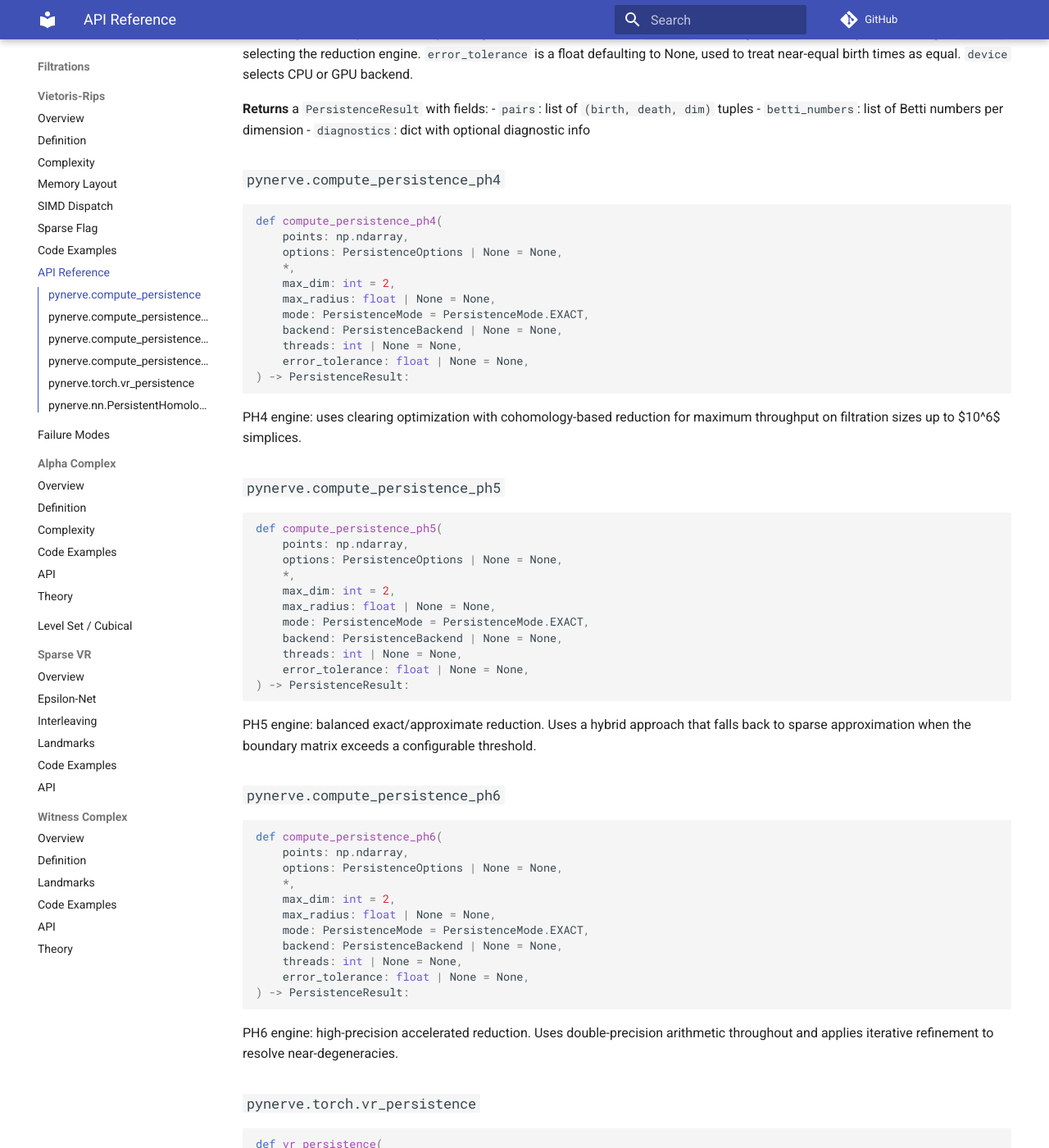
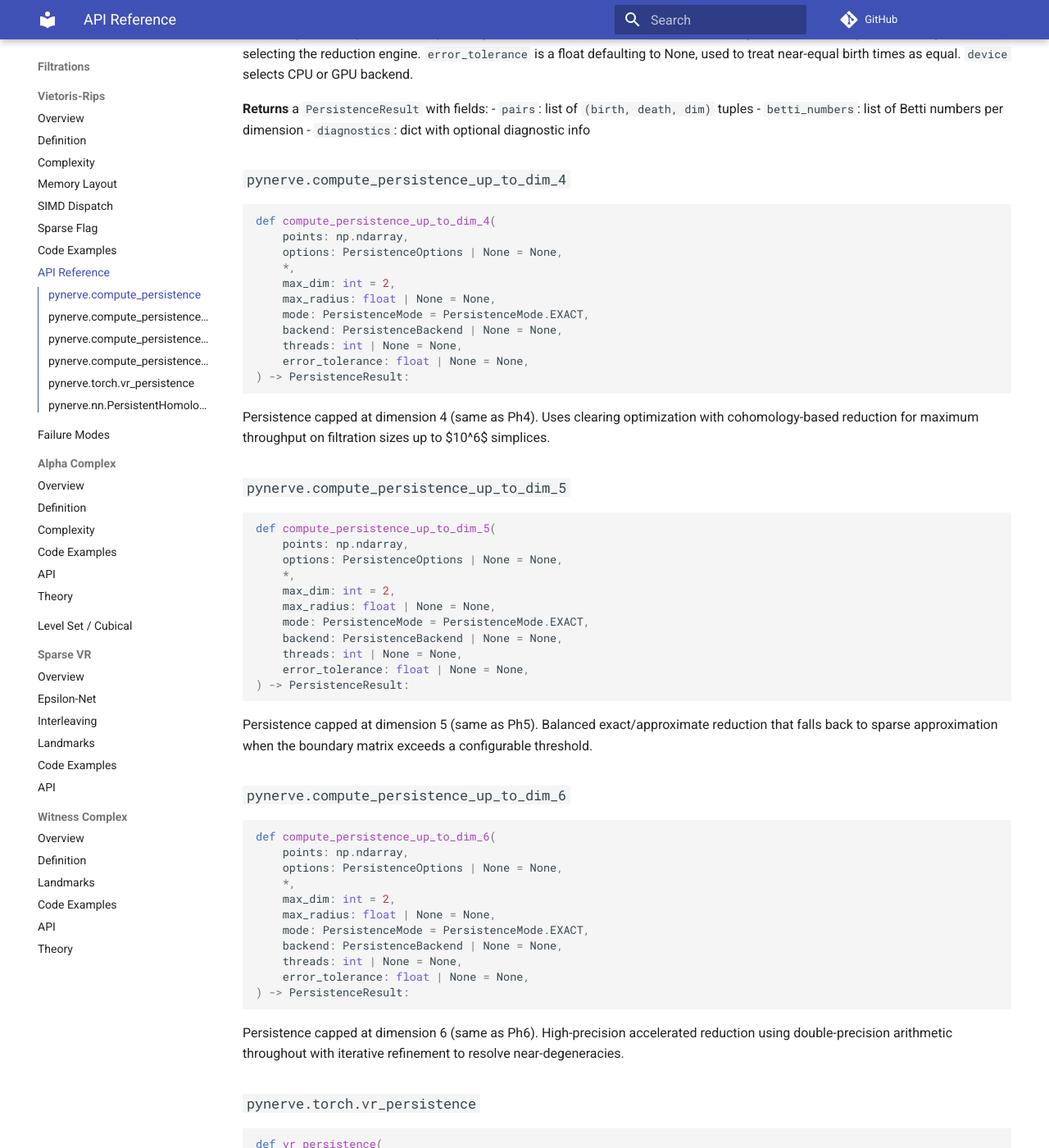
Before and after one commit to LSU-ATHENA/Pynerve, an MkDocs documentation site: the page built from doc/filtrations/vr/api_reference.md, in a window 1280 px wide and 1400 px high, scrolled down 639 px. Shown: the whole window at 82% size. Built offline with MkDocs 1.6.1 and Material for MkDocs 9.7.7, drawn with Linux system fonts in a browser that asks for light colours; comment, search, counter and statistics services are not loaded.

````diff
--- a/doc/filtrations/vr/api_reference.md
+++ b/doc/filtrations/vr/api_reference.md
@@ -28,10 +28,10 @@
 - `betti_numbers`: list of Betti numbers per dimension
 - `diagnostics`: dict with optional diagnostic info
 
-### `pynerve.compute_persistence_ph4`
+### `pynerve.compute_persistence_up_to_dim_4`
 
 ```python
-def compute_persistence_ph4(
+def compute_persistence_up_to_dim_4(
     points: np.ndarray,
     options: PersistenceOptions | None = None,
     *,
@@ -44,13 +44,14 @@
 ) -> PersistenceResult:
 ```
 
-PH4 engine: uses clearing optimization with cohomology-based reduction
-for maximum throughput on filtration sizes up to $10^6$ simplices.
+Persistence capped at dimension 4 (same as Ph4). Uses clearing optimization
+with cohomology-based reduction for maximum throughput on filtration sizes
+up to $10^6$ simplices.
 
-### `pynerve.compute_persistence_ph5`
+### `pynerve.compute_persistence_up_to_dim_5`
 
 ```python
-def compute_persistence_ph5(
+def compute_persistence_up_to_dim_5(
     points: np.ndarray,
     options: PersistenceOptions | None = None,
     *,
@@ -63,14 +64,14 @@
 ) -> PersistenceResult:
 ```
 
-PH5 engine: balanced exact/approximate reduction. Uses a hybrid approach
-that falls back to sparse approximation when the boundary matrix exceeds
-a configurable threshold.
+Persistence capped at dimension 5 (same as Ph5). Balanced exact/approximate
+reduction that falls back to sparse approximation when the boundary matrix
+exceeds a configurable threshold.
 
-### `pynerve.compute_persistence_ph6`
+### `pynerve.compute_persistence_up_to_dim_6`
 
 ```python
-def compute_persistence_ph6(
+def compute_persistence_up_to_dim_6(
     points: np.ndarray,
     options: PersistenceOptions | None = None,
     *,
@@ -83,9 +84,9 @@
 ) -> PersistenceResult:
 ```
 
-PH6 engine: high-precision accelerated reduction. Uses double-precision
-arithmetic throughout and applies iterative refinement to resolve
-near-degeneracies.
+Persistence capped at dimension 6 (same as Ph6). High-precision accelerated
+reduction using double-precision arithmetic throughout with iterative
+refinement to resolve near-degeneracies.
 
 ### `pynerve.torch.vr_persistence`
 
--- a/doc/reference/api_python.md
+++ b/doc/reference/api_python.md
@@ -88,9 +88,9 @@
 
 ```python
 def compute_persistence_ph3(points, options=None, **kwargs) -> PersistenceResult
-def compute_persistence_ph4(points, options=None, **kwargs) -> PersistenceResult
-def compute_persistence_ph5(points, options=None, **kwargs) -> PersistenceResult
-def compute_persistence_ph6(points, options=None, **kwargs) -> PersistenceResult
+def compute_persistence_up_to_dim_4(points, options=None, **kwargs) -> PersistenceResult
+def compute_persistence_up_to_dim_5(points, options=None, **kwargs) -> PersistenceResult
+def compute_persistence_up_to_dim_6(points, options=None, **kwargs) -> PersistenceResult
 ```
 
 Convenience wrappers with `engine` pre-selected.
@@ -111,51 +111,51 @@
 **Best for:** n < 10,000, cohomology-based exact computation.
 
 
-## `pynerve.compute_persistence_ph4`
+## `pynerve.compute_persistence_up_to_dim_4`
 
 ```python
-pynerve.compute_persistence_ph4(
+pynerve.compute_persistence_up_to_dim_4(
     points: PointCloud,
     options: PersistenceOptions | None = None,
     **kwargs: Any,
 ) -> PersistenceResult
 ```
 
-Compute persistence using the PH4 engine. Exact VR for small-to-moderate point clouds (n < 10K). Same parameters and return type as `compute_persistence`.
+Compute persistence capped at dimension 4 (same as Ph4). Same parameters and return type as `compute_persistence`.
 
 **Cost:** O(n^2 * d) distance + O(n^{d+1} log n) filtration + O(n^{3d+3}) worst-case reduction.
 
 **Best for:** n < 10,000, exact results required.
 
 
-## `pynerve.compute_persistence_ph5`
+## `pynerve.compute_persistence_up_to_dim_5`
 
 ```python
-pynerve.compute_persistence_ph5(
+pynerve.compute_persistence_up_to_dim_5(
     points: PointCloud,
     options: PersistenceOptions | None = None,
     **kwargs: Any,
 ) -> PersistenceResult
 ```
 
-Compute persistence using the PH5 engine. Approximate VR with iterative refinement. Suitable for 10K-1M points. Uses sparse distance matrix with configurable compression.
+Compute persistence capped at dimension 5 (same as Ph5). Same parameters and return type as `compute_persistence`.
 
 **Cost:** O(n * k * d) for sparse distance (k = neighbors) + iterative refinement O(m^{d+1}).
 
 **Best for:** 10K - 1M points, configurable accuracy.
 
 
-## `pynerve.compute_persistence_ph6`
+## `pynerve.compute_persistence_up_to_dim_6`
 
 ```python
-pynerve.compute_persistence_ph6(
+pynerve.compute_persistence_up_to_dim_6(
     points: PointCloud,
     options: PersistenceOptions | None = None,
     **kwargs: Any,
 ) -> PersistenceResult
 ```
 
-Compute persistence using the PH6 engine. Block-sparse reduction optimized for witness and large-scale VR. Suitable for 100K-10M+ points.
+Compute persistence capped at dimension 6 (same as Ph6). Same parameters and return type as `compute_persistence`.
 
 **Cost:** O(k * n * d) for witness distance (k = landmarks) + O(k^{d+1}) for block-sparse reduction.
 
````
Also changed, not shown: doc/filtrations/vr/numpy_interface.md (+3 -3 lines), doc/reference/arch/threading.md (+1 -1 lines), doc/reference/cpp_api/persistence.md (+3 -3 lines).
